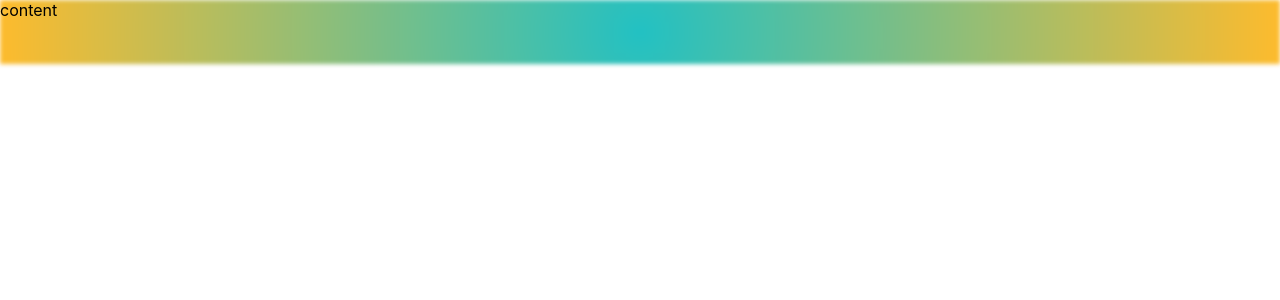
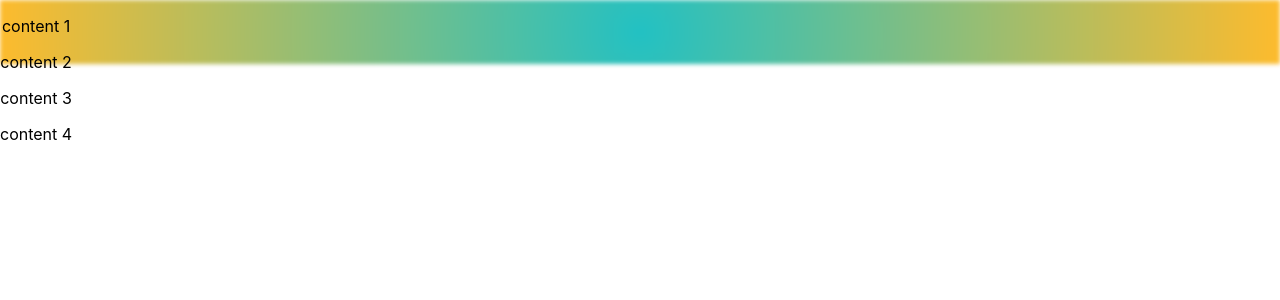
Before and after one commit to X-itachi-X/Naive-Maps, a React (Create React App) app: page / in a window 1280 px wide. Shown: the top 300 px of the page. Built offline with nearby package versions, Linux system fonts and the light colour scheme.

Commit message:
Oct 12, 2023, 7:53 AM

```diff
--- a/src/App.js
+++ b/src/App.js
@@ -9,7 +9,10 @@
 
         </div>
         <div className="header-content">
-          content
+          <p>content 1</p>
+          <p>content 2</p>
+          <p>content 3</p>
+          <p>content 4</p>
         </div>
 
       </header>
```
